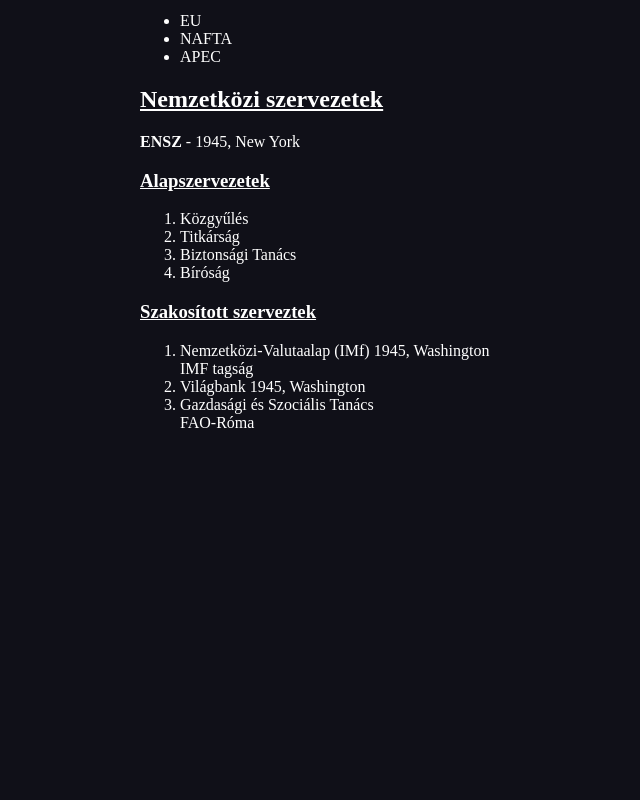
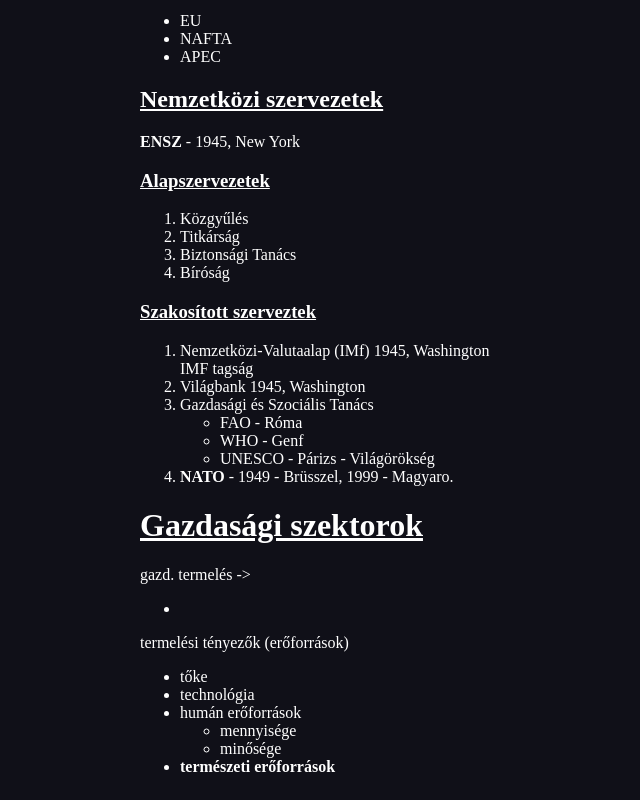
Before and after one commit to EsVagy42/efuz, a plain HTML site: page foldrajz/foldrajz.html in a window 1280 px wide. Shown: the part 2929-3729 px from the top of the page, without its empty margins (0-640 px from the left). Before the commit the page ends 3385 px from the top, so only its background shows below. Drawn offline with Linux system fonts and the light colour scheme.

Commit message:
23/02/17

```diff
--- a/foldrajz/foldrajz.html
+++ b/foldrajz/foldrajz.html
@@ -336,10 +336,57 @@
                     Világbank 1945, Washington
                 </li>
                 <li>
-                    Gazdasági és Szociális Tanács<br>
-                    FAO-Róma
+                    Gazdasági és Szociális Tanács
+                    <ul>
+                        <li>
+                            FAO - Róma
+                        </li>
+                        <li>
+                            WHO - Genf
+                        </li>
+                        <li>
+                            UNESCO - Párizs - Világörökség
+                        </li>
+                    </ul>
+                </li>
+                <li>
+                    <strong>NATO</strong> - 1949 - Brüsszel, 1999 - Magyaro.
                 </li>
             </ol>
+            <h1>
+                Gazdasági szektorok
+            </h1>
+            <p>
+                gazd. termelés -><br>
+                <ul>
+                    <li>
+
+                    </li>
+                </ul>
+                termelési tényezők (erőforrások)
+                <ul>
+                    <li>
+                        tőke
+                    </li>
+                    <li>
+                        technológia
+                    </li>
+                    <li>
+                        humán erőforrások
+                        <ul>
+                            <li>
+                                mennyisége
+                            </li>
+                            <li>
+                                minősége
+                            </li>
+                        </ul>
+                    </li>
+                    <li>
+                        <strong>természeti erőforrások</strong>
+                    </li>
+                </ul>
+            </p>
         </div>
         <script src="../script.js"></script>
     </body>
```
Also changed, not shown: irodalom/irodalom.html (+29 -0 lines), kemia/kemia.html (+54 -0 lines), kemia/img/kep28.png (added), kemia/img/kep29.png (added), kemia/img/kep30.png (added), kemia/img/kep31.png (added).
